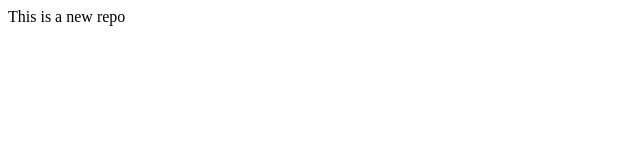
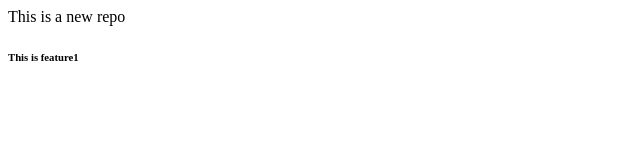
Before and after one commit to divinegupta0611/LocalRepo, a plain HTML site: page index.html in a window 1280 px wide. Shown: the full height of the page, 0-640 px from the left. Drawn offline with Linux system fonts and the light colour scheme.

Commit message:
in feature1

```diff
--- a/index.html
+++ b/index.html
@@ -1 +1,2 @@
 <p>This is a new repo</p>
+<h6>This is feature1</h6>
```
